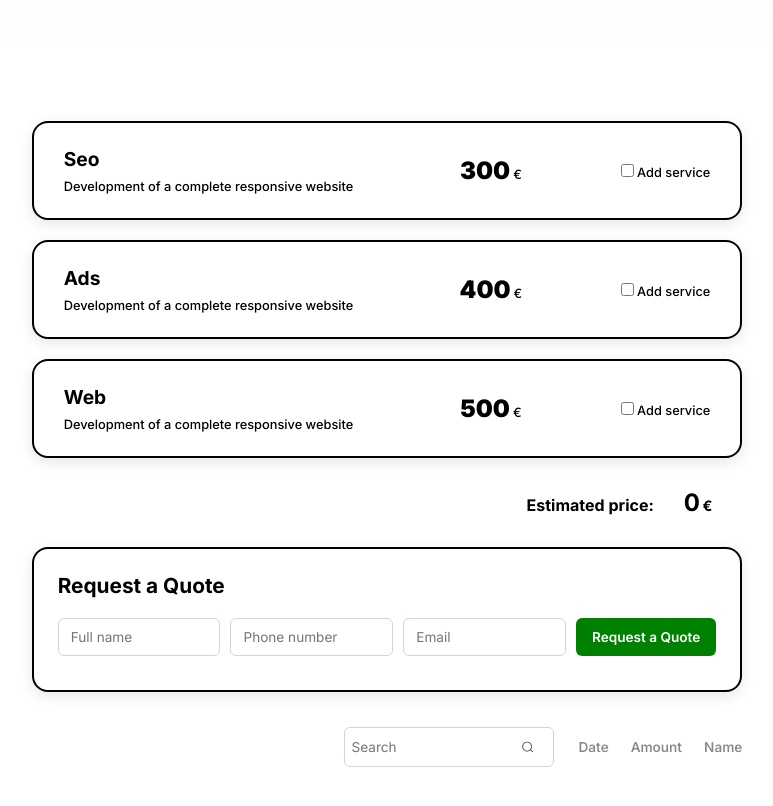
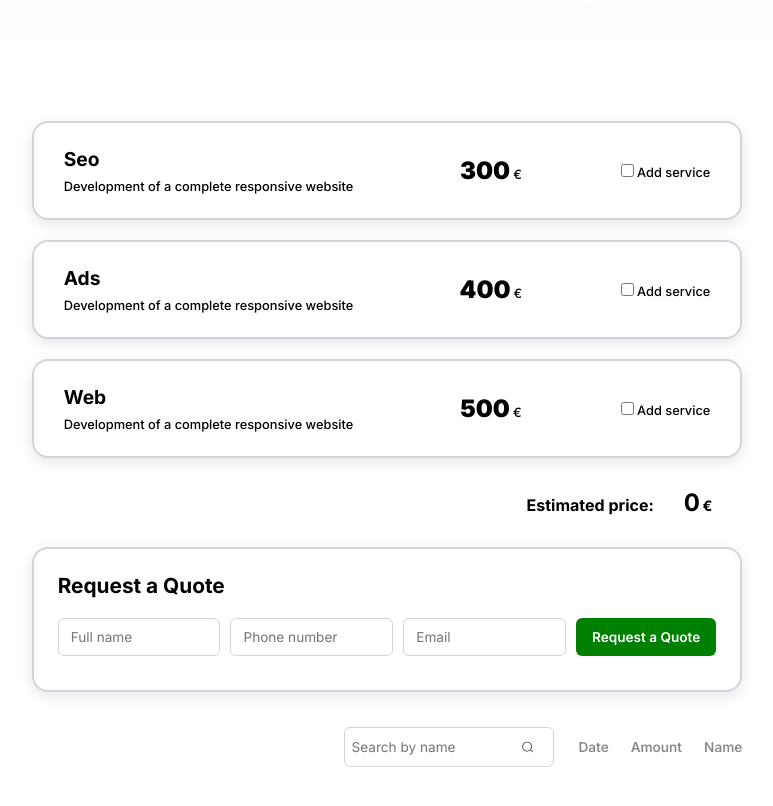
Before and after one commit to alefelipin/it-sprint4-budget, a React (Vite) app: page / in a window 1280 px wide. Shown: the part 320-1126 px from the top of the page, without its empty margins (253-1026 px from the left). Built offline with nearby package versions, Linux system fonts and the light colour scheme.

Commit message:
style: improve hover effects and component styling

```diff
--- a/src/components/QuoteForm.css
+++ b/src/components/QuoteForm.css
@@ -1,7 +1,7 @@
 .form-container {
   border-radius: 16px;
   border: none;
-  border: 2px solid #000000;
+  border: 2px solid #d1d5db;
   padding: 24px;
   background-color: #ffffff;
   box-shadow: 0 4px 14px #0000001A;
--- a/src/components/QuoteSearch.css
+++ b/src/components/QuoteSearch.css
@@ -46,3 +46,7 @@
   font-size: 0.85rem;
   cursor: pointer;
 }
+
+.search-button:hover {
+  color: #000000;
+}
--- a/src/components/QuoteSearch.tsx
+++ b/src/components/QuoteSearch.tsx
@@ -1,6 +1,5 @@
 import './QuoteSearch.css';
 import search from '../assets/images/search-icon.png'
-
 
 interface QuoteSearchProps {
   searchText: string;
@@ -18,7 +17,7 @@ export default function QuoteSearch({searchText, onSearchChange, onSortChange}:
         value={searchText}
         onChange={(event) => onSearchChange(event.target.value)}
         className="search-input"
-        placeholder="Search"
+        placeholder="Search by name"
         />
         <img
         src={search}
--- a/src/components/ServiceAdded.css
+++ b/src/components/ServiceAdded.css
@@ -2,11 +2,15 @@
   display: flex;
   flex-direction: column;
   border-radius: 16px;
-  border: none;
+  border: 2px solid #d1d5db;
   padding: 24px;
   background-color: #ffffff;
   box-shadow: 0 4px 14px #0000001A;
   margin-bottom: 20px;
+}
+
+.quote-container:hover {
+  box-shadow: 0 4px 14px #399c7c;
 }
 
 .quote-clientData {
--- a/src/components/ServiceItem.css
+++ b/src/components/ServiceItem.css
@@ -3,11 +3,15 @@
   grid-template-columns: 1.5fr 0.7fr 0.6fr;
   align-items: center;
   border-radius: 16px;
-  border: 2px solid #000000;
+  border: 2px solid #d1d5db;
   font-size: 0.8rem;
   font-weight: 500;
   padding: 24px 30px;
   box-shadow: 0 4px 14px #0000001a;
+}
+
+.card:hover {
+  box-shadow: 0 4px 14px #399c7c;
 }
 
 .card-left {
```
